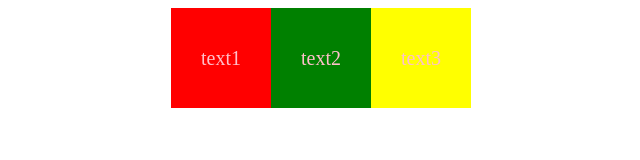
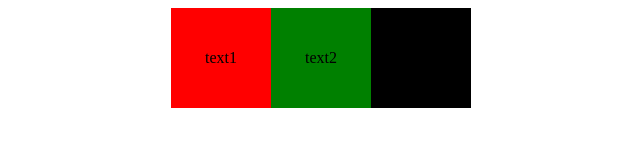
Before and after one commit to TBPanda/git-practice, a plain HTML site: page index.html in a window 1280 px wide. Shown: the whole page, without its empty margins (319-959 px from the left). Drawn offline with Linux system fonts and the light colour scheme.

Commit message:
add black to class three

```diff
--- a/main.css
+++ b/main.css
@@ -5,8 +5,6 @@
     flex-direction: column;
     justify-content: center;
     align-items: center;
-    font-size: 20px;
-    color:pink;
     }
 
 .one{
@@ -18,7 +16,7 @@
     }
 
 .three{
-    background-color: yellow;
+    background-color: black;
     }
 
 .flex-container{
```
